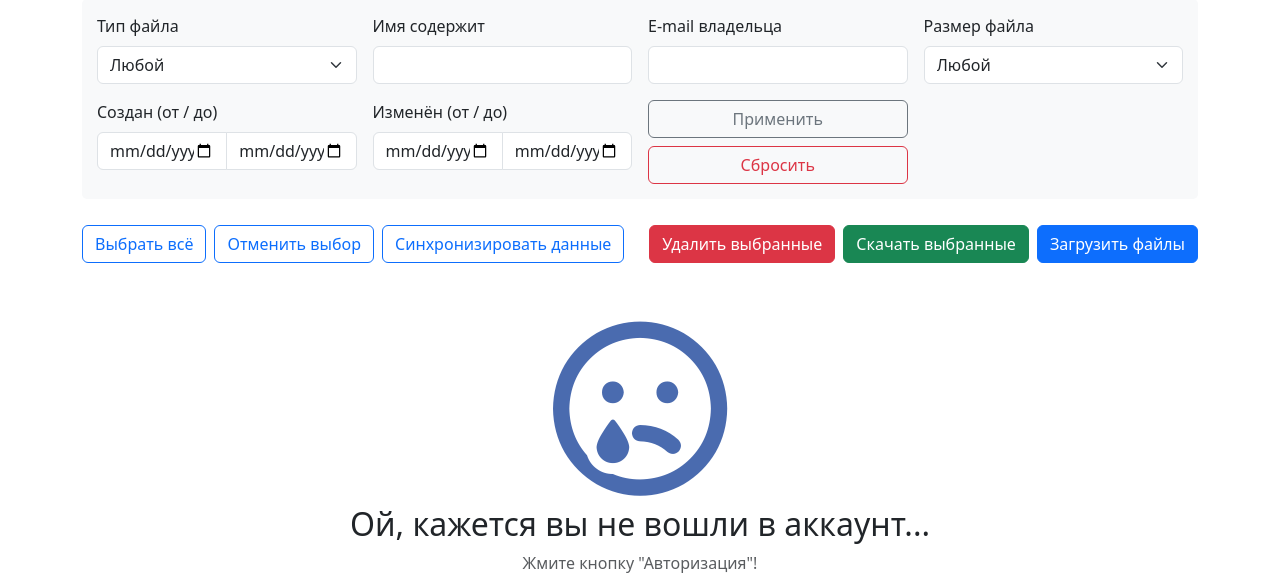
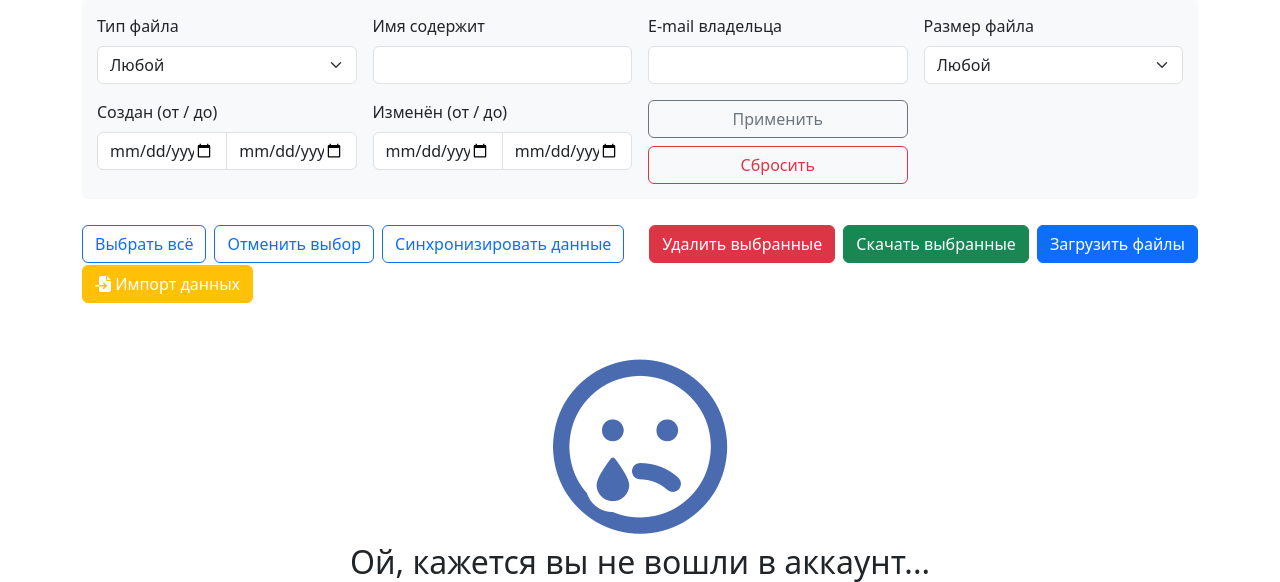
Before and after one commit to moevm/nosql1h25-gdwrapper, a Django app: page / in a window 1280 px wide. Shown: the part 111-693 px from the top of the page. Run offline with Django 3.2, Linux system fonts and the light colour scheme; data that the repository does not hold is empty; parts of the project's set-up code (start-up, migrations or seed data) failed here and were passed over.

Commit message:
add buttons to index.html

```diff
--- a/static/css/gdwrapper/index.css
+++ b/static/css/gdwrapper/index.css
@@ -51,3 +51,21 @@
         justify-content: space-between;
     }
 }
+
+.btn-info, .btn-warning {
+    color: white;
+}
+
+#importSpinner {
+    width: 1.5rem;
+    height: 1.5rem;
+}
+
+@keyframes spin {
+    from { transform: rotate(0deg); }
+    to { transform: rotate(360deg); }
+}
+
+.spinner-border {
+    animation: spin 0.75s linear infinite;
+}
--- a/templates/gdwrapper/index.html
+++ b/templates/gdwrapper/index.html
@@ -98,6 +98,69 @@
     <button class="btn btn-success">Скачать выбранные</button>
     <button class="btn btn-primary">Загрузить файлы</button>
   </div>
+  {% if is_authenticated %}
+    <button class="btn btn-info" data-bs-toggle="modal" data-bs-target="#exportModal">
+      <i class="fas fa-file-export"></i> Экспорт данных
+    </button>
+  {% else %}
+    <button class="btn btn-warning" data-bs-toggle="modal" data-bs-target="#importModal">
+      <i class="fas fa-file-import"></i> Импорт данных
+    </button>
+  {% endif %}
+</div>
+
+<!-- Модальное окно экспорта -->
+<div class="modal fade" id="exportModal" tabindex="-1" aria-hidden="true">
+  <div class="modal-dialog">
+    <div class="modal-content">
+      <div class="modal-header">
+        <h5 class="modal-title">Экспорт данных</h5>
+        <button type="button" class="btn-close" data-bs-dismiss="modal"></button>
+      </div>
+      <div class="modal-body">
+        <p>Будет создан ZIP-архив со всеми метаданными файлов из базы данных.</p>
+        <p class="text-muted small">
+          <i class="fas fa-info-circle"></i> Архив будет содержать:
+          <ul class="small">
+            <li>data.json - все метаданные файлов</li>
+            <li>README.txt - описание архива</li>
+          </ul>
+        </p>
+      </div>
+      <div class="modal-footer">
+        <button type="button" class="btn btn-secondary" data-bs-dismiss="modal">Отмена</button>
+        <button type="button" class="btn btn-primary" onclick="exportData()">
+          <i class="fas fa-file-archive"></i> Создать архив
+        </button>
+      </div>
+    </div>
+  </div>
+</div>
+
+<!-- Модальное окно импорта -->
+<div class="modal fade" id="importModal" tabindex="-1" aria-hidden="true">
+  <div class="modal-dialog">
+    <div class="modal-content">
+      <div class="modal-header">
+        <h5 class="modal-title">Импорт данных</h5>
+        <button type="button" class="btn-close" data-bs-dismiss="modal"></button>
+      </div>
+      <div class="modal-body">
+        <div class="alert alert-info">
+          <i class="fas fa-info-circle"></i> Выберите ZIP-архив, полученный при экспорте данных
+        </div>
+        <input type="file" id="importFile" class="form-control" accept=".zip">
+        <div id="importError" class="alert alert-danger mt-2 d-none"></div>
+      </div>
+      <div class="modal-footer">
+        <button type="button" class="btn btn-secondary" data-bs-dismiss="modal">Отмена</button>
+        <button type="button" class="btn btn-primary" onclick="importData()" id="importBtn">
+          <i class="fas fa-file-import"></i> Импортировать
+        </button>
+        <div class="spinner-border text-primary d-none" id="importSpinner"></div>
+      </div>
+    </div>
+  </div>
 </div>
 
 {# ---------------- ТАБЛИЦА ---------------- #}
```
